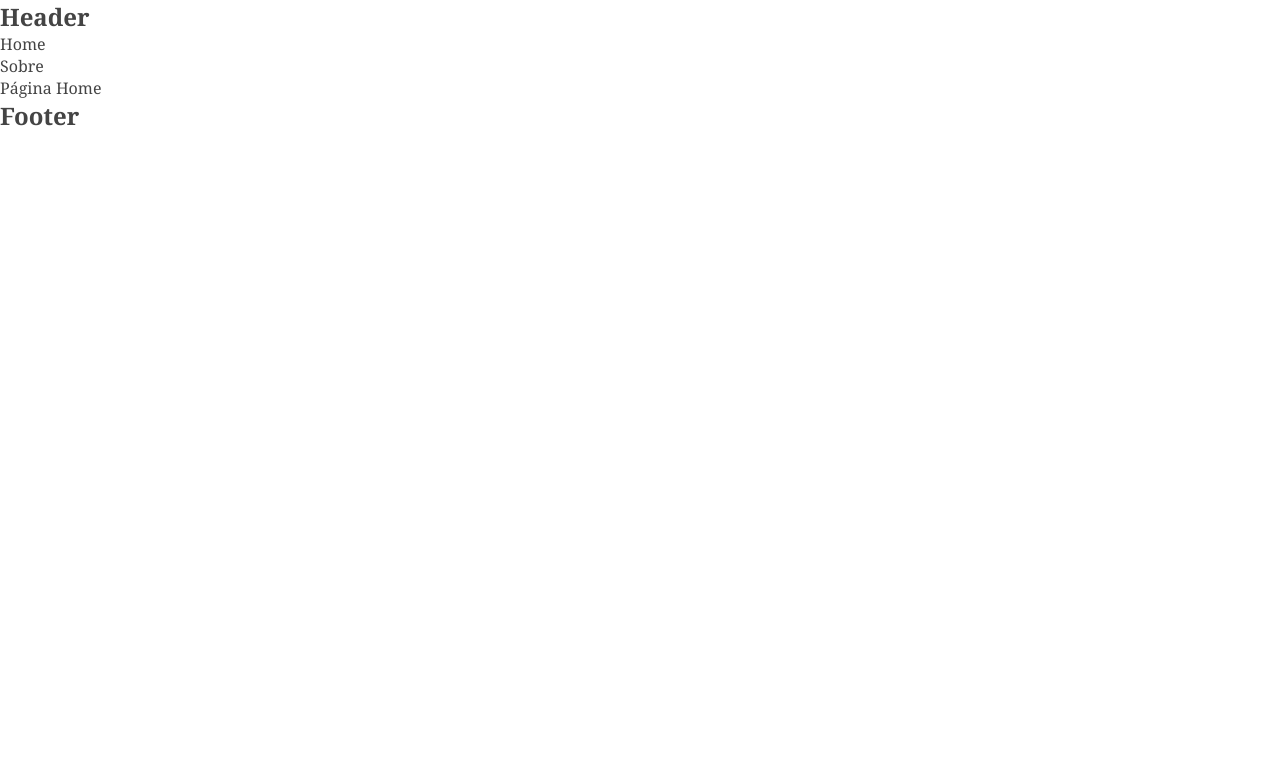
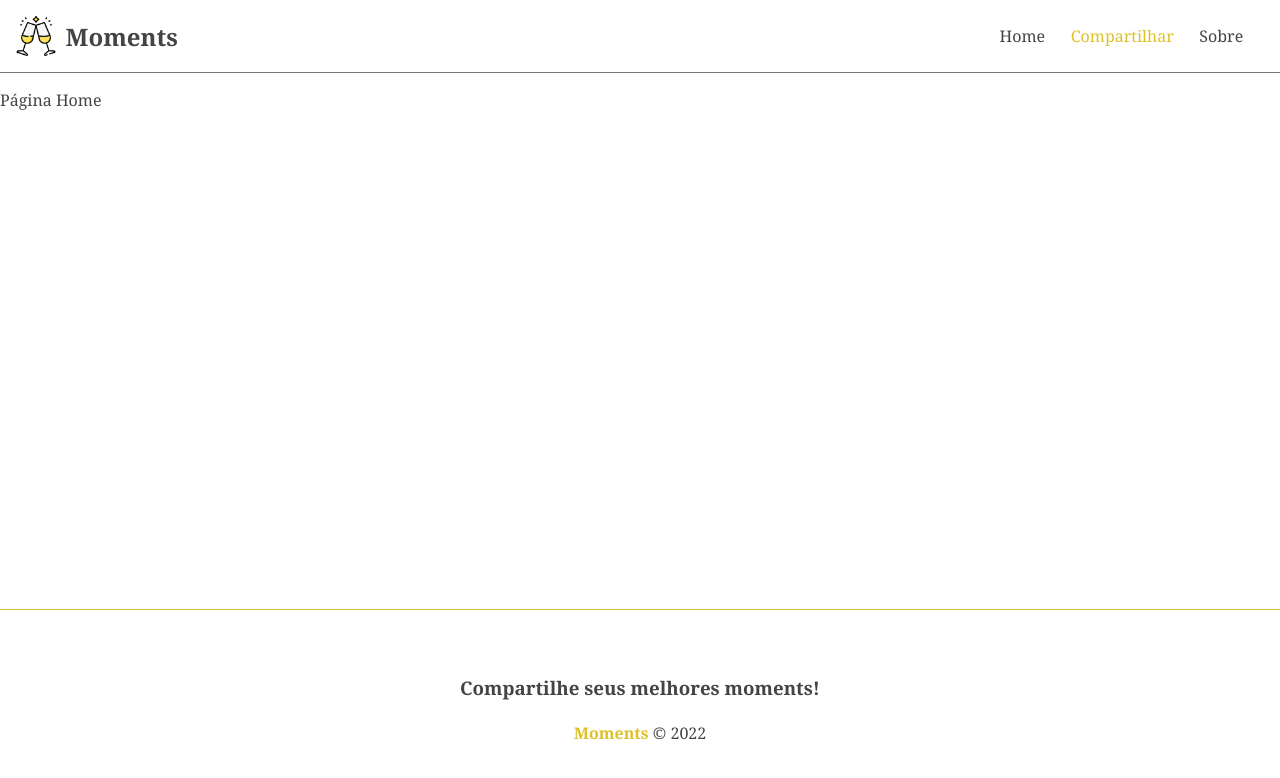
Before and after one commit to jotammendes/moments, an Angular app: page / in a window 1280 px wide. Shown: the top 778 px of the page. Built offline with nearby package versions, Linux system fonts and the light colour scheme.

Commit message:
feature: estilização de header e footer

```diff
--- a/src/app/app-routing.module.ts
+++ b/src/app/app-routing.module.ts
@@ -2,10 +2,12 @@
 import { RouterModule, Routes } from '@angular/router';
 import { AboutComponent } from './components/pages/about/about.component';
 import { HomeComponent } from './components/pages/home/home.component';
+import { NewMomentComponent } from './components/pages/new-moment/new-moment.component';
 
 const routes: Routes = [
   {path: '', component: HomeComponent},
   {path: 'about', component: AboutComponent},
+  {path: 'moments/new', component: NewMomentComponent},
 ];
 
 @NgModule({
--- a/src/app/app.component.css
+++ b/src/app/app.component.css
@@ -0,0 +1,4 @@
+.container {
+  min-height: 65vh;
+  margin-top: 1em;
+}
--- a/src/app/app.module.ts
+++ b/src/app/app.module.ts
@@ -7,6 +7,7 @@
 import { FooterComponent } from './components/footer/footer.component';
 import { AboutComponent } from './components/pages/about/about.component';
 import { HomeComponent } from './components/pages/home/home.component';
+import { NewMomentComponent } from './components/pages/new-moment/new-moment.component';
 
 @NgModule({
   declarations: [
@@ -14,7 +15,8 @@
     HeaderComponent,
     FooterComponent,
     AboutComponent,
-    HomeComponent
+    HomeComponent,
+    NewMomentComponent
   ],
   imports: [
     BrowserModule,
--- a/src/app/components/footer/footer.component.css
+++ b/src/app/components/footer/footer.component.css
@@ -0,0 +1,17 @@
+footer {
+  border-top: 1px solid #dec129;
+  display: flex;
+  flex-direction: column;
+  align-items: center;
+  justify-content: center;
+  height: 200px;
+}
+
+footer h3 {
+  margin-bottom: 1.2em;
+}
+
+footer span {
+  font-weight: bold;
+  color: #dec129;
+}
--- a/src/app/components/footer/footer.component.html
+++ b/src/app/components/footer/footer.component.html
@@ -1 +1,4 @@
-<h2>Footer</h2>
+<footer>
+  <h3>Compartilhe seus melhores moments!</h3>
+  <p><span>Moments</span> &copy; 2022</p>
+</footer>
--- a/src/app/components/header/header.component.css
+++ b/src/app/components/header/header.component.css
@@ -0,0 +1,43 @@
+nav {
+  display: flex;
+  justify-content: space-between;
+  padding: 1em;
+  border-bottom: 1px solid #777;
+}
+
+.brand,
+.links {
+  display: flex;
+  justify-content: center;
+  align-items: center;
+}
+
+.brand img {
+  width: 40px;
+  margin-right: 0.6em;
+}
+
+.brand h2 {
+  transition: 0.4s;
+}
+
+.brand:hover > h2 {
+  color: #dec129;
+}
+
+.links li {
+  margin-right: 1em;
+  list-style: none;
+}
+
+.links a {
+  padding: 0.1em 0.3em;
+}
+
+#add a {
+  color: #dec129;
+}
+
+#add a:hover {
+  background-color: #efefef;
+}
--- a/src/app/components/header/header.component.html
+++ b/src/app/components/header/header.component.html
@@ -1,7 +1,11 @@
-<h2>Header</h2>
 <nav>
-  <ul>
+  <a class="brand" routerLink="/">
+    <img src="/assets/moments.png" alt="Moments">
+    <h2>Moments</h2>
+  </a>
+  <ul class="links">
     <li><a routerLink="/">Home</a></li>
+    <li id="add"><a routerLink="/moments/new">Compartilhar</a></li>
     <li><a routerLink="/about">Sobre</a></li>
   </ul>
 </nav>
--- /dev/null
+++ b/src/app/components/pages/new-moment/new-moment.component.html
@@ -0,0 +1 @@
+<p>new-moment works!</p>
--- /dev/null
+++ b/src/app/components/pages/new-moment/new-moment.component.ts
@@ -0,0 +1,15 @@
+import { Component, OnInit } from '@angular/core';
+
+@Component({
+  selector: 'app-new-moment',
+  templateUrl: './new-moment.component.html',
+  styleUrls: ['./new-moment.component.css']
+})
+export class NewMomentComponent implements OnInit {
+
+  constructor() { }
+
+  ngOnInit(): void {
+  }
+
+}
--- a/src/index.html
+++ b/src/index.html
@@ -5,7 +5,7 @@
   <title>Moments</title>
   <base href="/">
   <meta name="viewport" content="width=device-width, initial-scale=1">
-  <link rel="icon" type="image/x-icon" href="favicon.ico">
+  <link rel="icon" type="image/x-icon" href="assets/favico.png">
 </head>
 <body>
   <app-root></app-root>
```
Also changed, not shown: src/app/components/pages/new-moment/new-moment.component.css (added), 1 other file (tests, documents, lock files or other folders).
